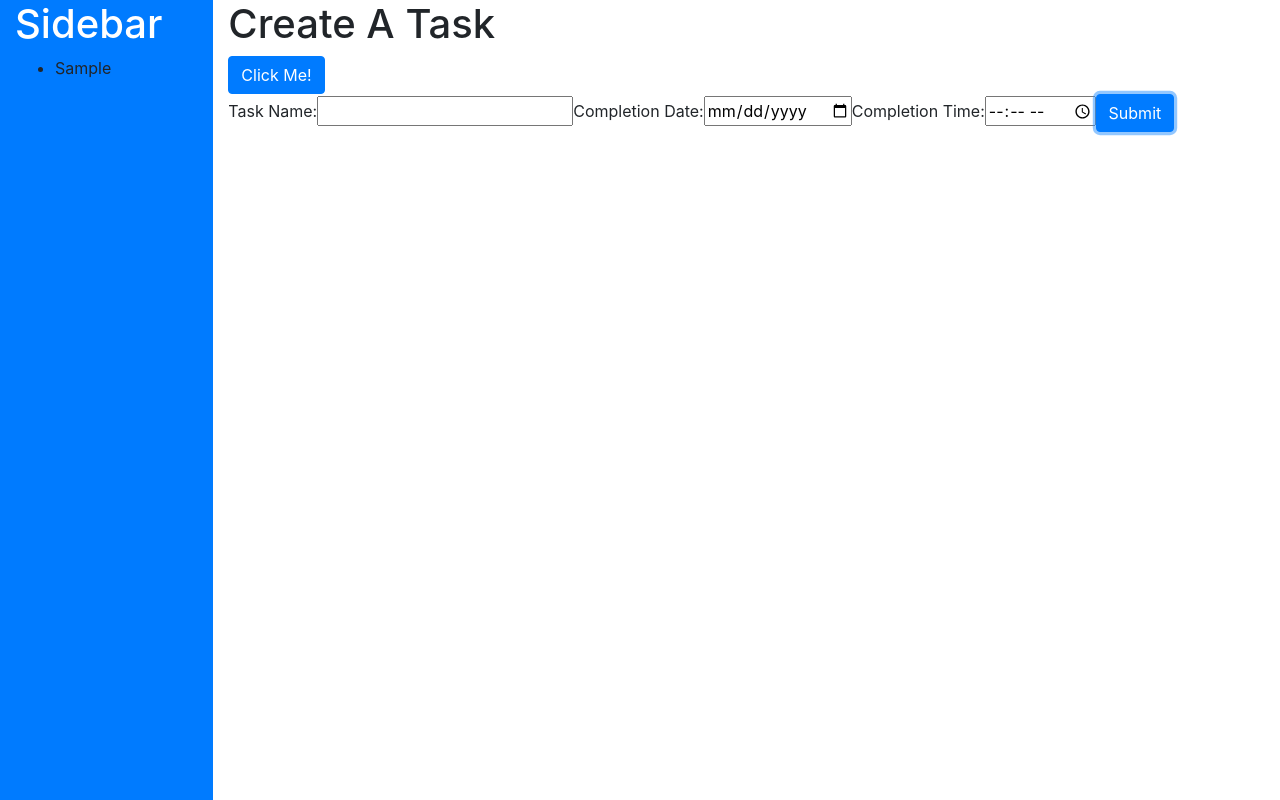
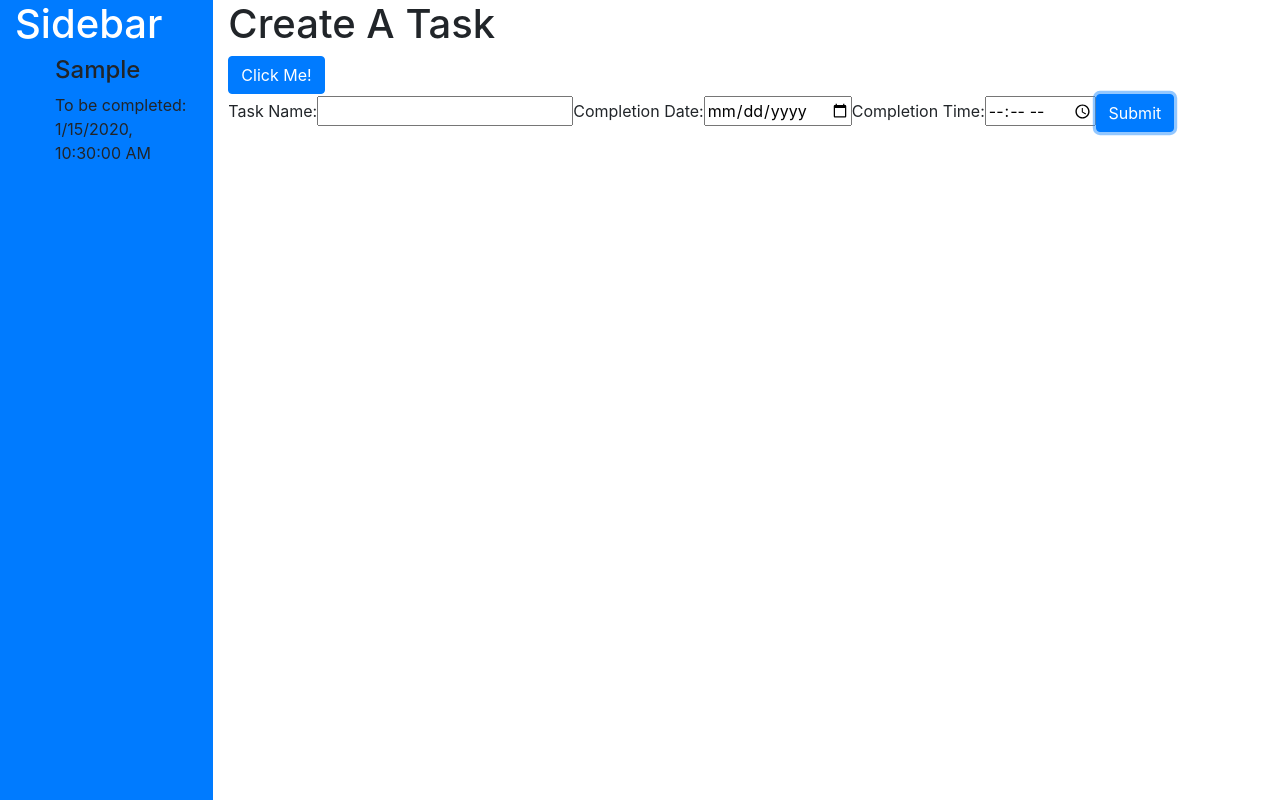
Before and after one commit to chingu-voyages/TNT-Task-Timer-v12-geckos-team-01-, a React (Create React App) app: page / in a window 1280 px wide. Both pictures are taken after typing "Sample", "2020-01-15", "10:30" into the empty fields and a click on the button "Submit". Built offline with nearby package versions, Linux system fonts and the light colour scheme.

Commit message:
feature: display completion time when rendering a task in the task list

```diff
--- a/src/components/TaskList.js
+++ b/src/components/TaskList.js
@@ -4,7 +4,10 @@ import {connect} from 'react-redux'
 const TaskList = props => (
     <ul>
       {props.tasks.map(task => (
-      <li key={task.id}>{task.taskName}</li>
+      <div key={task.id}>
+      <h4>{task.taskName}</h4>
+      <p>To be completed: {task.completion}</p>
+      </div>
       ))}
     </ul>
 )
--- a/src/store/index.js
+++ b/src/store/index.js
@@ -7,8 +7,7 @@ const ADD_TASK = "ADD_TASK"
 let nextId = 0;
 export const addTask = task => ({
   taskName: task.taskName,
-  time: task.time,
-  date:task.date,
+  completion: new Date(`${task.date} ${task.time}`).toLocaleString(),
   id: nextId++,
   type: ADD_TASK
 })
@@ -21,11 +20,10 @@ const initialState = {
 const reducer = (state = initialState, action) => {
   switch(action.type){
     case ADD_TASK:
-      const {taskName, time, date, id} = action;
+      const {taskName, completion, id} = action;
       const newTask = {
         taskName,
-        time,
-        date,
+        completion,
         id
       };
       return {...state, tasks: [...state.tasks, newTask]};
```
